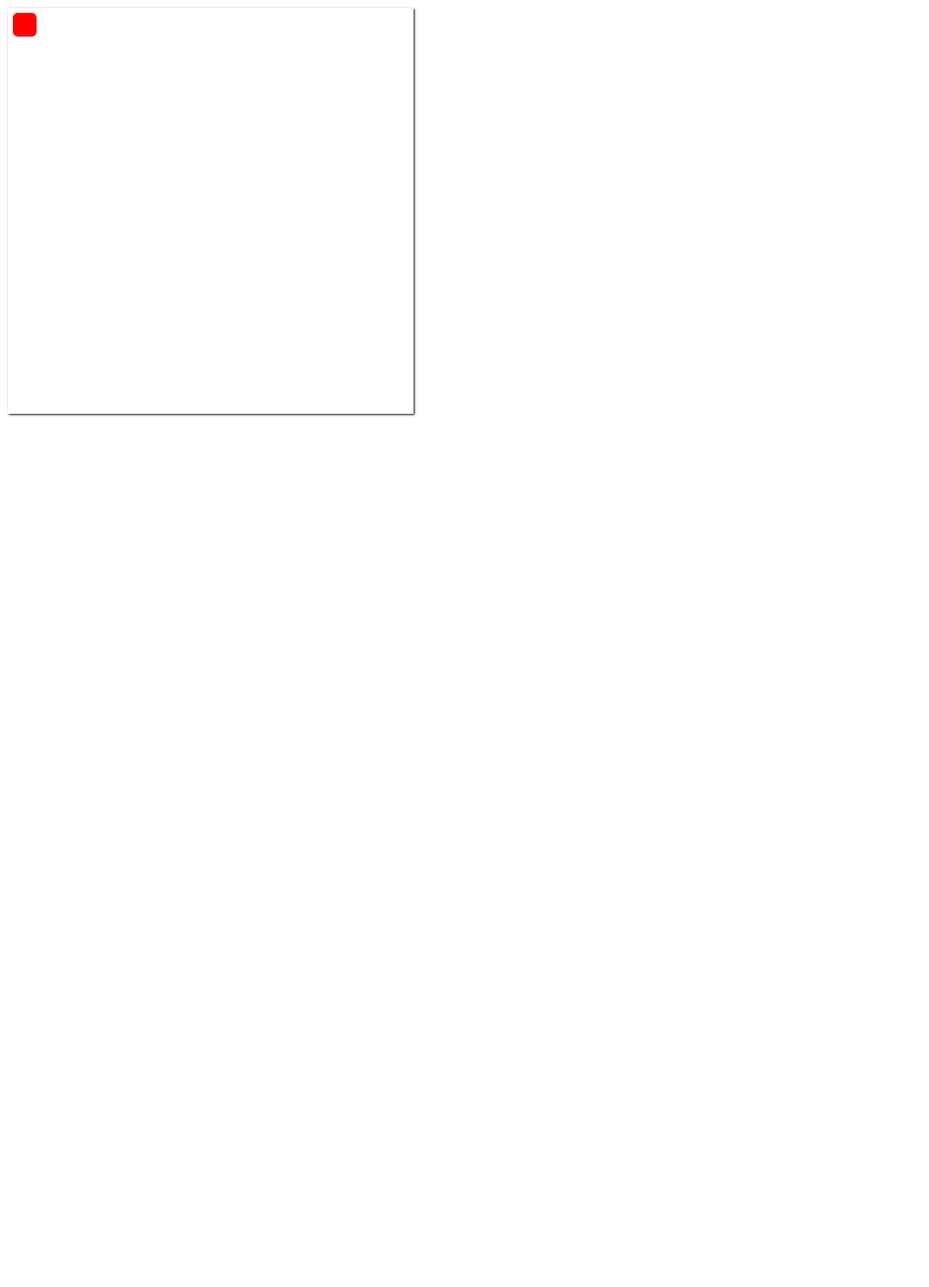
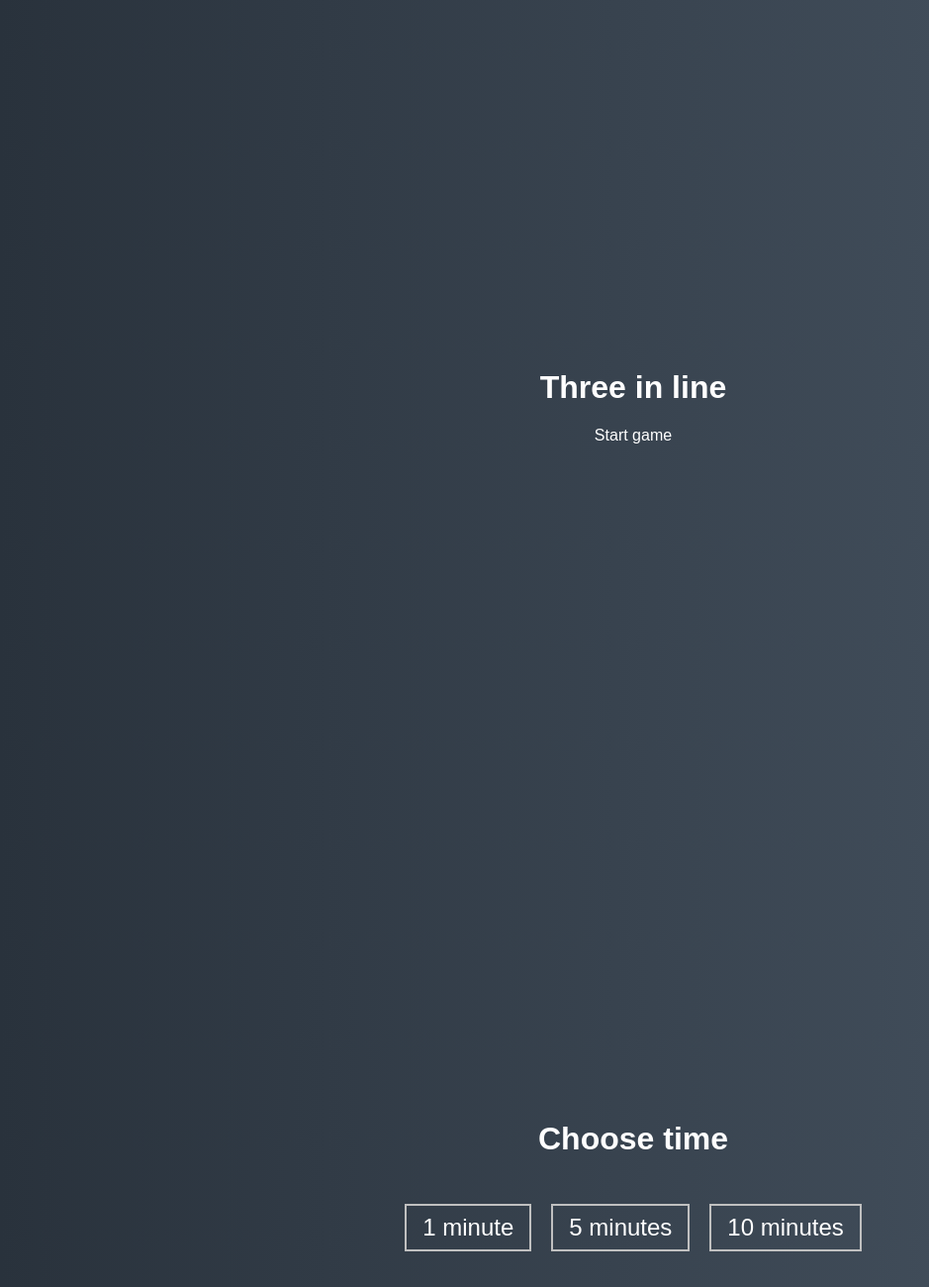
Before and after one commit to ERazina/3inline, a plain HTML site: page index.html in a window 1280 px wide. Shown: the top 1300 px of the page at 99% size, without its empty margins (0-939 px from the left). Before the commit the page ends 800 px from the top, so only its background shows below. Drawn offline with Linux system fonts and the light colour scheme; a web font is replaced by a local one.

Commit message:
draw board and added screens

```diff
--- a/index.html
+++ b/index.html
@@ -10,7 +10,35 @@
 </head>
 
 <body>
-    <div id="app">
+    <div class="screen">
+        <h1>Three in line</h1>
+        <a href="#" id="start" class="start" onClick={startGame()}>Start game</a>
+    </div>
+    <div class="screen">
+        <h1>Choose time</h1>
+        <ul class="time-list" id="time-list">
+            <li>
+                <button class="time-btn" data-time="60" onClick={chooseTime(60)}>
+                    1 minute
+                </button>
+            </li>
+            <li>
+                <button class="time-btn" data-time="300" onClick={chooseTime(300)}>
+                    5 minutes
+                </button>
+            </li>
+            <li>
+                <button class="time-btn" data-time="600" onClick={chooseTime(600)}>
+                    10 minutes
+                </button>
+            </li>
+        </ul>
+    </div>
+    <div class="screen">
+        <h2 id="score_title">Score is: <span id="score">0</span></h2>
+        <div class="">Time-left: <span id="time">0</span></div>
+        <div id="app">
+        </div>
     </div>
     <script src="script.js"></script>
 </body>
--- a/script.js
+++ b/script.js
@@ -1,17 +1,81 @@
 const app = document.querySelector('#app');
+const cubes_amount = 252;
+const colors = ['#BFD7ED', '#60A3D9', '#0074B7', '#003B73'];
+const buttonStart = document.querySelector('#start');
+const buttonEnd = document.querySelector('end');
+const scoreTitle = document.querySelector('#score_title');
+const score = document.querySelector('#score');
+const screens = document.querySelectorAll('.screen');
+const timeElement = document.querySelector('#time');
+let timeLast = 0;
+
+
+const startGame = () => {
+    screens[0].classList.add('up');
+    // check if app is empty
+    if(app.children.length === 0){
+    // draw board
+    let board = document.createElement('div');
+    board.classList.add('board');
+    app.appendChild(board);
+    for(let i = 0; i < cubes_amount; i++){
+        drowCubes(board);
+    }
+        setRandomColor(cube);
+}
+}
+
+const chooseTime = () => {
+    screens[1].classList.add('up');
+}
+
+const setRandomColor = (cube) => {
+    const index = Math.floor(Math.random() * colors.length);
+    console.log(colors[index]);
+    cube.style.backgroundColor = colors[index];
+    return colors[index];
+}
+
+const deleteBlock = () => {
+    console.log(this)
+}
 
 // check if app is empty
 if(app.children.length === 0){
-    // draw поле
+    // draw board
     let board = document.createElement('div');
     board.classList.add('board');
     app.appendChild(board);
-    drowCubes(board);
+    for(let i = 0; i < cubes_amount; i++){
+        drowCubes(board);
+    }
 }
 
 function drowCubes (board) {
     let cube = document.createElement('div');
     cube.classList.add('cube');
-    cube.classList.add('red');
+    setRandomColor(cube);
     board.appendChild(cube);
 }
+
+const find3inline = () => {
+
+}
+
+function decreeseTime () {
+    let current = timeLast;
+    if(current === 0){
+        finishGame();
+    }
+    else{
+        current = --timeLast;
+        if(current < 10){
+            current = `0${current}`;
+        }
+        setTime(current);
+    }
+}
+
+function setTime(value) {
+    timeElement.innerHTML = `00 : ${value}`
+}
--- a/styles.css
+++ b/styles.css
@@ -1,15 +1,83 @@
+@import url('https://fonts.googleapis.com/css?family=Khula&display=swap');
+
+body{
+    color: #fff;
+    font-family: 'Khula', sans-serif;
+    height: 100vh;
+    overflow: hidden;
+    margin: 0;
+    text-align: center;
+}
+
+a {
+    color: #fff;
+    text-decoration: none;
+  }
+
+  a:hover {
+    color: #16D9E3;
+  }
+
+.screen {
+    display: flex;
+    flex-direction: column;
+    align-items: center;
+    justify-content: center;
+    height: 100vh;
+    width: 100vw;
+    transition: margin 0.5s ease-out;
+    background: linear-gradient(90deg, #29323C 0%, #485563 100%);
+  }
+
+  .screen.up {
+    margin-top: -100vh;
+  }
+  .time-list {
+    display: flex;
+    flex-wrap: wrap;
+    justify-content: center;
+    list-style: none;
+    padding: 0;
+  }
+
+  .time-list li {
+    margin: 10px;
+  }
+  .time-btn{
+    background-color: transparent;
+    border: 2px solid #C0C0C0;
+    color: #fff;
+    cursor: pointer;
+    font-family: inherit;
+    padding: .5rem 1rem;
+    font-size: 1.5rem;
+  }
+
 .board{
     width: 400px;
     height:400px;
     box-shadow: 1px 1px 2px rgba(20, 20, 20, 1);
     padding: 5px;
+    display: flex;
+    flex-wrap: wrap;
 }
 
 .cube{
     width: 20px;
     height: 20px;
-    padding: 2px;
+    margin: 1px;
     border-radius: 5px;
+    background-color: #1d1d1d;
+}
+
+.btn{
+    padding: 15px 25px;
+    border: none;
+    border-radius: 5px;
+    background-color: #0074B7;
+    color: white;
+    text-transform: uppercase;
+    margin-bottom: 40px;
 }
 
 .red{
@@ -23,3 +91,12 @@
 .yellow{
     background-color: yellow;
 }
+
+
+/* #end {
+    display: none;
+} */
+
+.visible {
+    display: block;
+}
```
